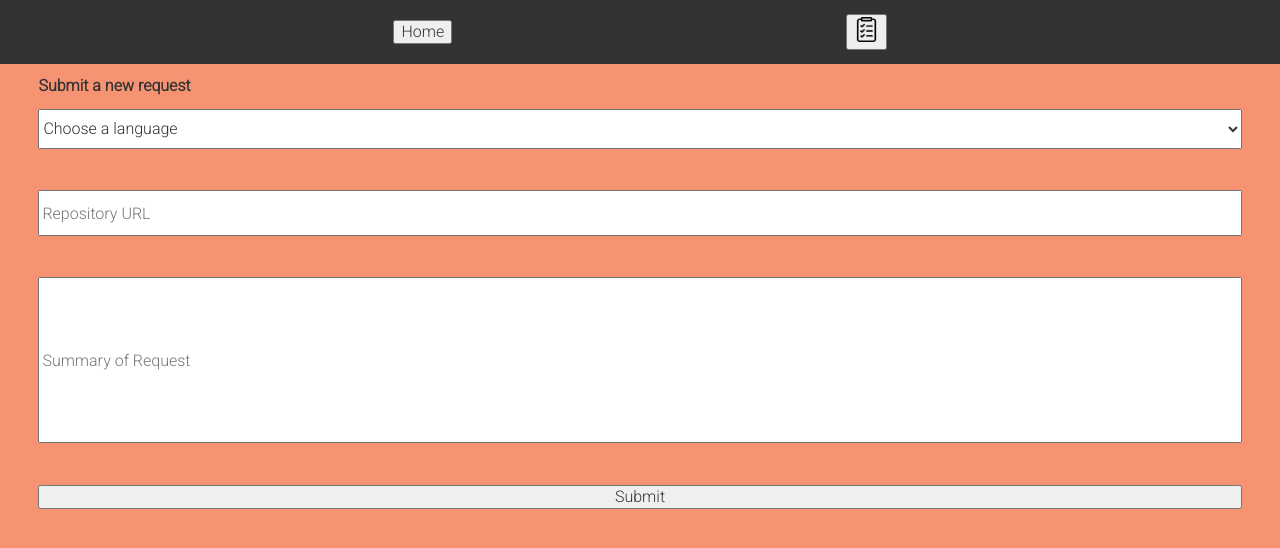
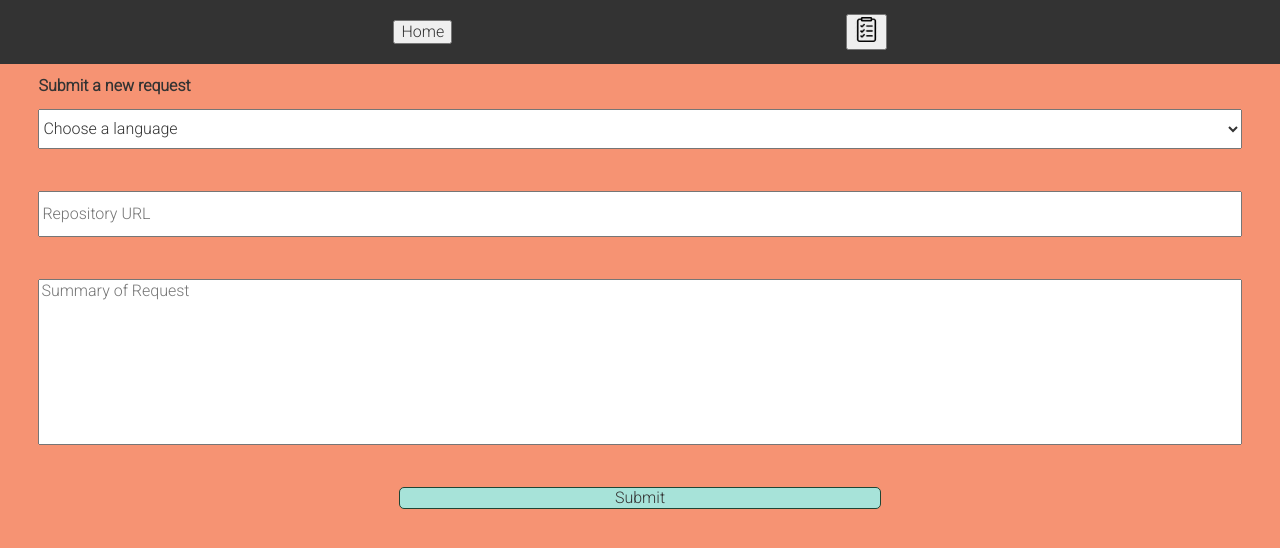
Before and after one commit to owenhallgren/stretch-project, a React (Create React App) app: page /new in a window 1280 px wide. Shown: the top 548 px of the page. Built offline with nearby package versions, Linux system fonts and the light colour scheme; no server answers.

Commit message:
Add style to summary form field and button

```diff
--- a/src/Components/NewReviewForm/NewReviewForm.css
+++ b/src/Components/NewReviewForm/NewReviewForm.css
@@ -17,6 +17,19 @@
 
 .summary-input {
   height: 40%;
-  /* padding-bottom: auto; */
-  text-align: left;
+  resize: none;
 }
+
+.new-review-form > button {
+  width: 40%;
+  margin: 0 auto;
+  border-radius: 5px;
+  border: 1px solid #1F4534;
+  cursor: pointer;
+  background-color: #A7E3D9;
+  outline: none;
+}
+
+.new-review-form > button:hover {
+  transform: scale(1.05);
+}
--- a/src/Components/NewReviewForm/NewReviewForm.js
+++ b/src/Components/NewReviewForm/NewReviewForm.js
@@ -76,7 +76,7 @@ class NewReviewForm extends Component {
             <option value="Other">Other</option>
           </select>
           <input value={this.state.repo} type="text" placeholder="Repository URL" onChange={(event) => this.handleChange(event.target.value, 'repo')}></input>
-          <input className="summary-input" value={this.state.summary} type="text" placeholder="Summary of Request" onChange={(event) => this.handleChange(event.target.value, 'summary')}></input>
+          <textarea className="summary-input" value={this.state.summary} type="text" placeholder="Summary of Request" onChange={(event) => this.handleChange(event.target.value, 'summary')}></textarea>
           <button onClick={(event) => this.submitReview(event)}>Submit</button>
         </form>
         {this.state.displayMessage && <p>{this.state.displayMessage}</p>}
```
